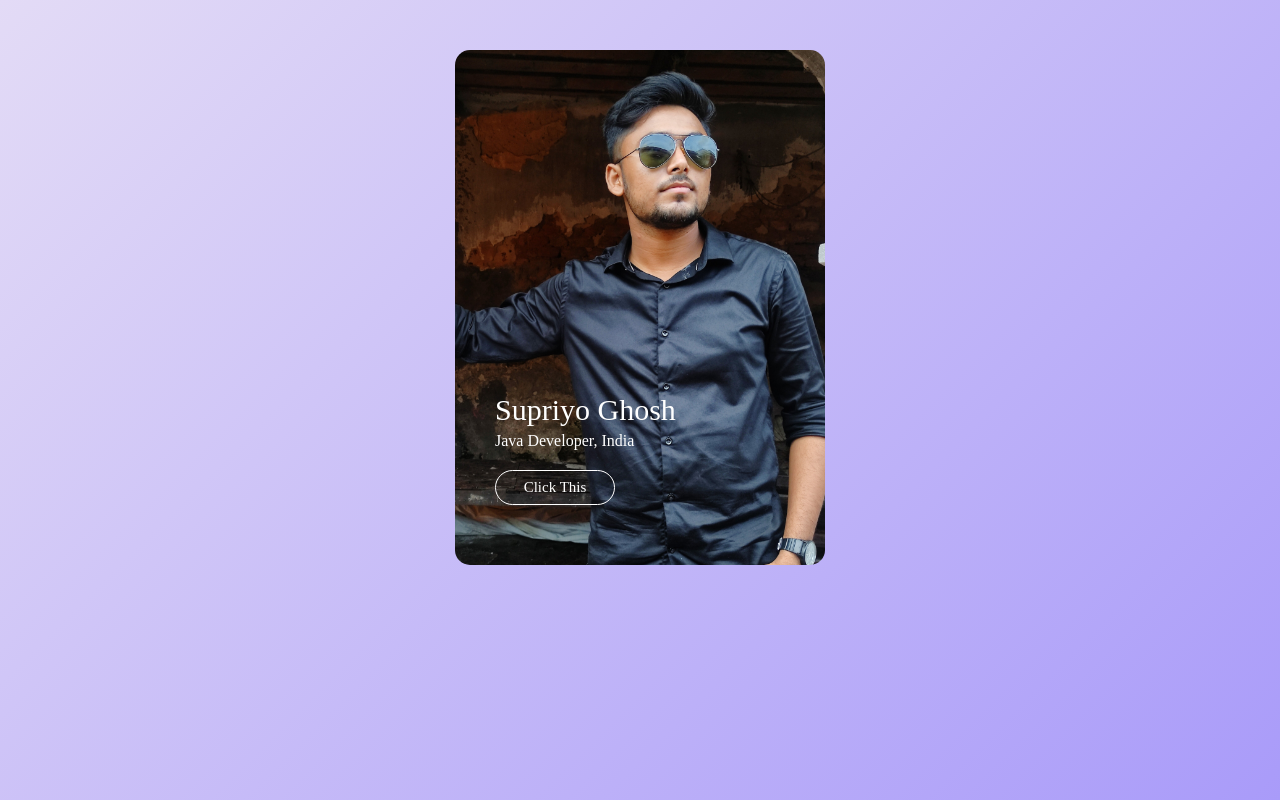
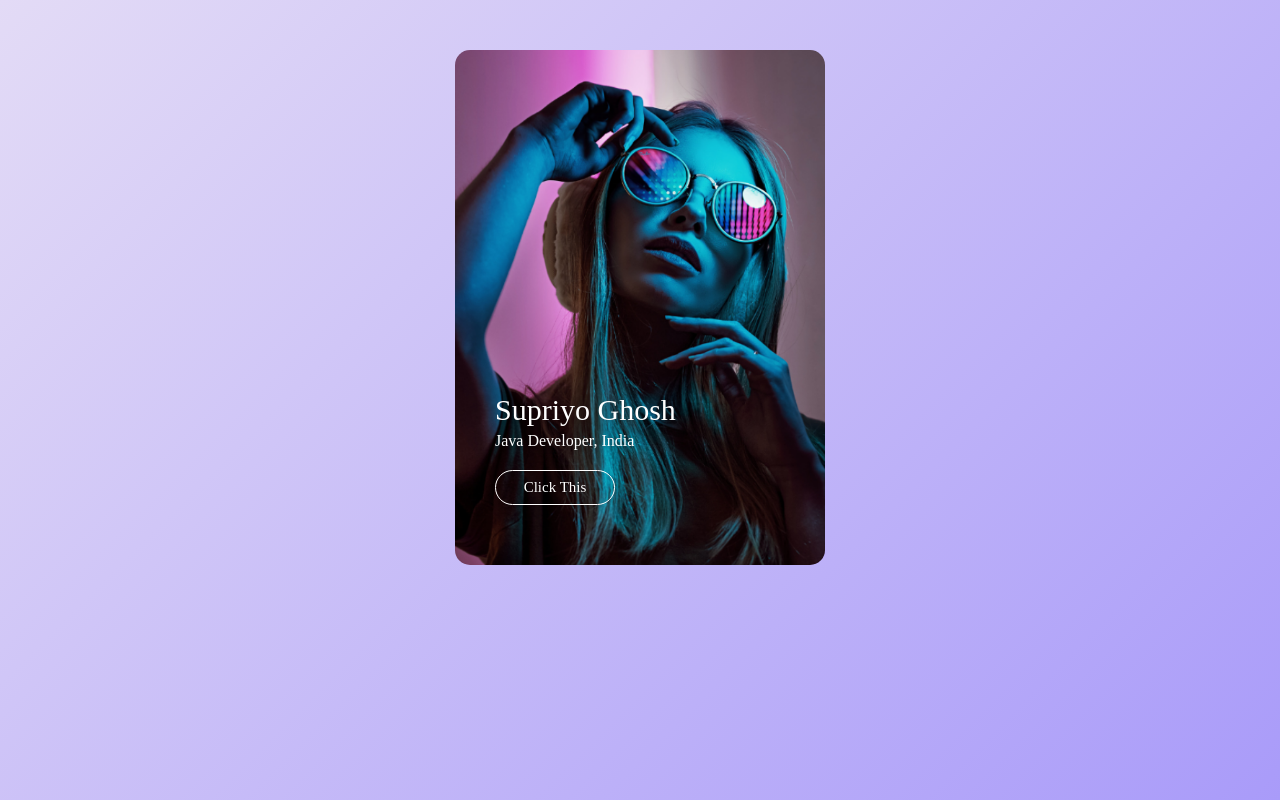
Before and after one commit to Supriyo2810/Profile-Card, a plain HTML site: page index.html in a window 1280 px wide. Drawn offline with Linux system fonts and the light colour scheme.

Commit message:
Image Changed

```diff
--- a/style.css
+++ b/style.css
@@ -34,7 +34,7 @@
     backface-visibility: hidden;
 }
 .front{
-    background: url(image/profile.jpg);
+    background: url(image/user.png);
     background-size: cover;
     background-position: center;
     padding: 60px 40px;
```
